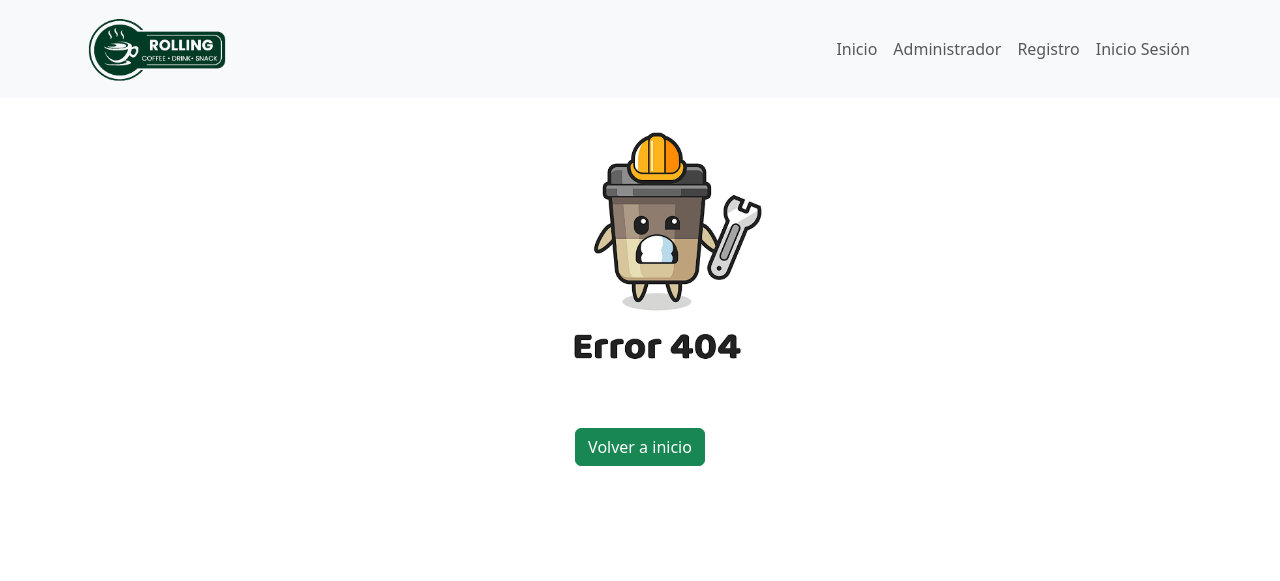
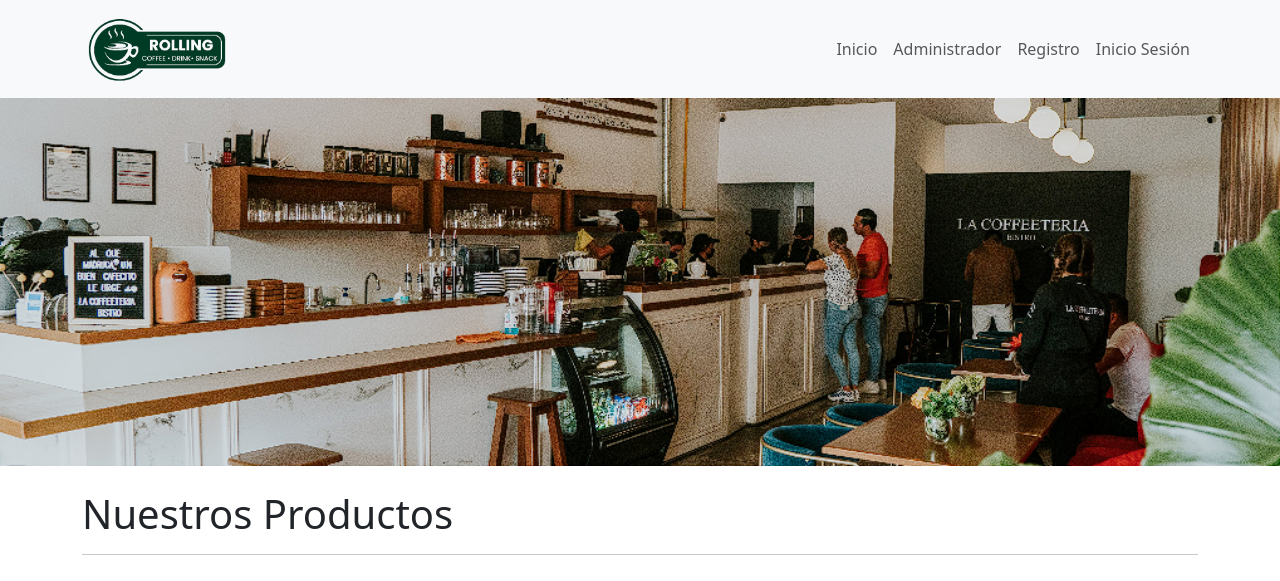
Before and after one commit to alejoh12/rollingcoffee, a React (Vite) app: page / in a window 1280 px wide. Shown: the top 581 px of the page. Built offline with nearby package versions, Linux system fonts and the light colour scheme.

Commit message:
Instale react dom routes.

```diff
--- a/package.json
+++ b/package.json
@@ -14,6 +14,7 @@
     "react": "^18.2.0",
     "react-bootstrap": "^2.10.2",
     "react-dom": "^18.2.0",
+    "react-router-dom": "^6.22.3",
     "sweetalert2": "^11.10.7"
   },
   "devDependencies": {
--- a/src/App.jsx
+++ b/src/App.jsx
@@ -11,9 +11,9 @@ function App() {
     <>
       <div className="mainPage">
         <Menu></Menu>
-        {/* <Inicio></Inicio> */}
+        <Inicio></Inicio>
         {/* <Admin></Admin> */}
-        <Error404></Error404>
+        {/* <Error404></Error404> */}
       </div>
       <Footer></Footer>
     </>
--- a/src/components/pages/GrillaInicio.jsx
+++ b/src/components/pages/GrillaInicio.jsx
@@ -1,4 +1,4 @@
-import CardProductoInicio from "./CardProductoInicio";
+import CardProductoInicio from "./producto/CardProductoInicio.jsx";
 import { Row } from "react-bootstrap";
 
 const GrillaInicio = () => {
```
Also changed, not shown: src/components/pages/producto/CardProductoInicio.jsx (renamed from src/components/pages/CardProductoInicio.jsx), 1 other file (tests, documents, lock files or other folders).
